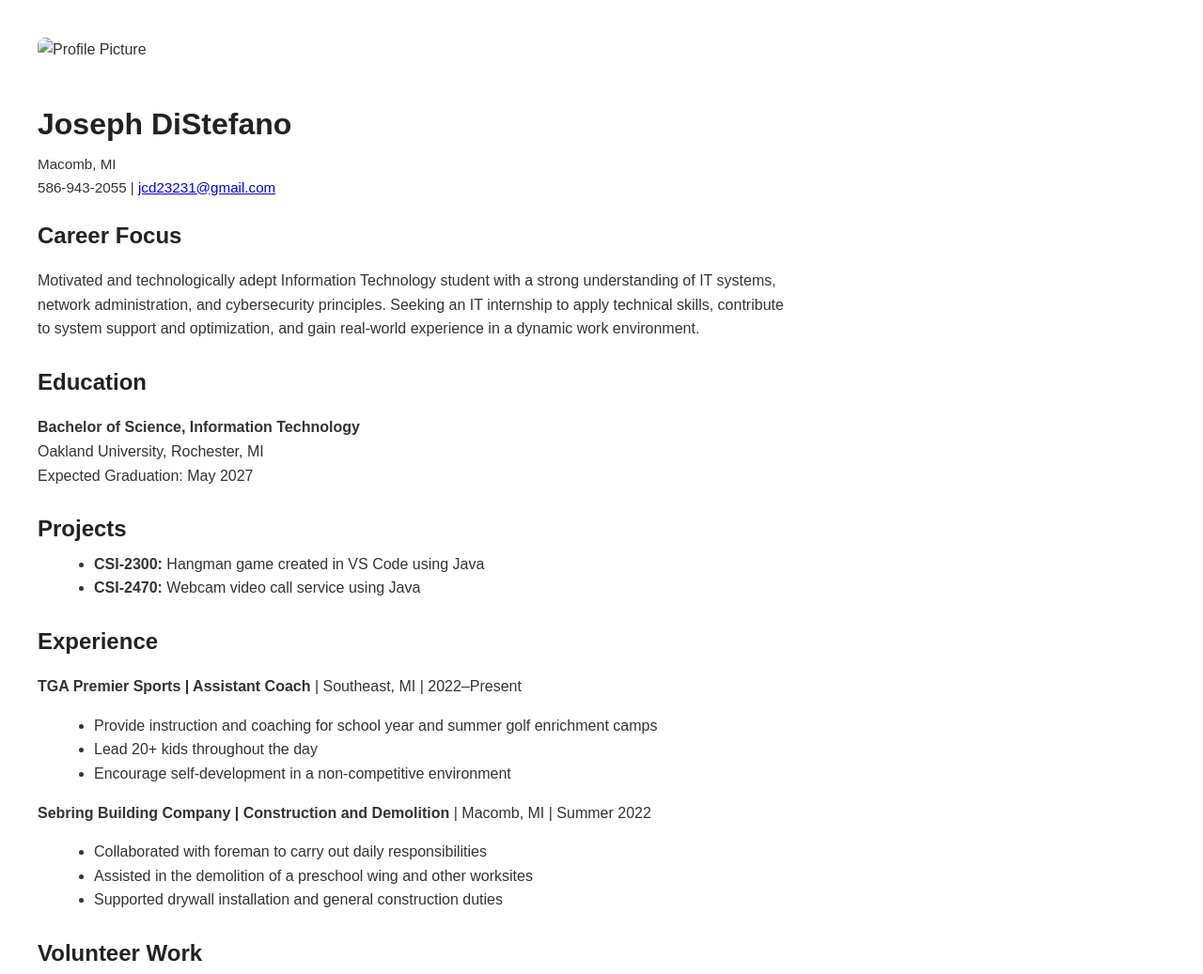
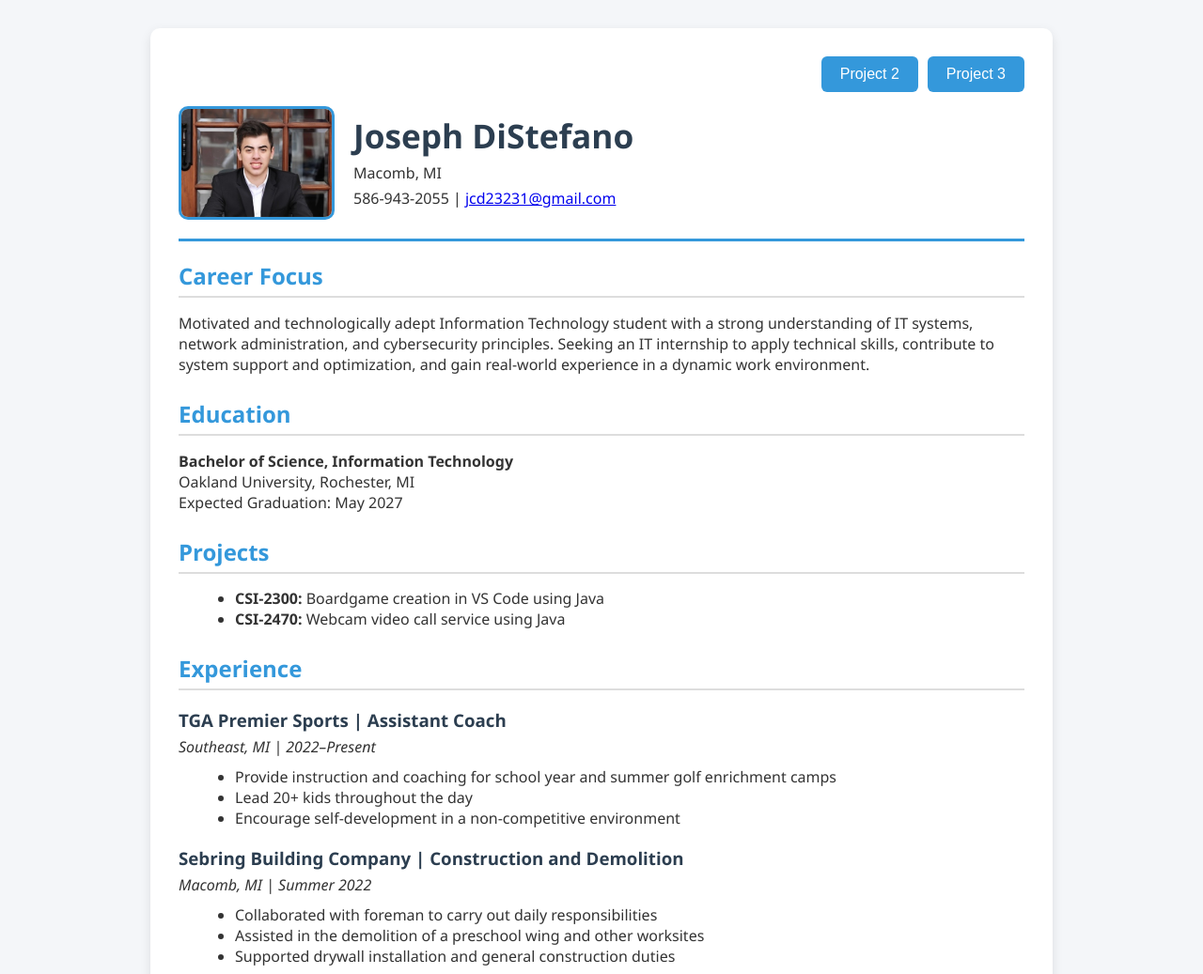
Before and after one commit to JosephDiSt/JosephDiSt.github.io, a plain HTML site: page index.html in a window 1280 px wide. Shown: the top 1037 px of the page at 94% size. Drawn offline with Linux system fonts and the light colour scheme.

Commit message:
Rename resume.html to index.html

```diff
--- a/index.html
+++ b/index.html
@@ -2,93 +2,84 @@
 <html lang="en">
 <head>
   <meta charset="UTF-8">
-  <title>Joseph DiStefano - Resume</title>
-  <style>
-    body {
-      font-family: Arial, sans-serif;
-      margin: 40px;
-      line-height: 1.6;
-      color: #333;
-      max-width: 800px;
-    }
-    h1, h2, h3 {
-      color: #222;
-      margin-bottom: 5px;
-    }
-    .section {
-      margin-bottom: 25px;
-    }
-    .contact {
-      font-size: 0.95em;
-      margin-bottom: 20px;
-    }
-    ul {
-      margin: 5px 0 10px 20px;
-    }
-    .profile-pic {
-      width: 180px;
-      border-radius: 8px;
-      margin-bottom: 20px;
-    }
-  </style>
+  <title>Joseph DiStefano – Resume</title>
+  <link rel="stylesheet" href="styles.css">
 </head>
 <body>
-  <img src="IMG_1297.jpg" alt="Profile Picture" class="profile-pic">
+  <div class="container">
 
+    <!-- Top navigation buttons -->
+    <nav class="project-nav">
+      <button onclick="window.location.href='project2.html'">Project 2</button>
+      <button onclick="window.location.href='project3.html'">Project 3</button>
+    </nav>
+
+    <header>
+      <img src="images/IMG_1297.jpg" alt="Profile Picture" class="profile-pic">
+      <div class="header-info">
         <h1>Joseph DiStefano</h1>
-  <div class="contact">
-    Macomb, MI <br>
-    586-943-2055 | <a href="mailto:jcd23231@gmail.com">jcd23231@gmail.com</a>
+        <p>Macomb, MI</p>
+        <p>586-943-2055 | <a href="mailto:jcd23231@gmail.com">jcd23231@gmail.com</a></p>
       </div>
+    </header>
 
-  <div class="section">
+    <section class="section">
       <h2>Career Focus</h2>
-    <p>Motivated and technologically adept Information Technology student with a strong understanding of IT systems, network administration, and cybersecurity principles. Seeking an IT internship to apply technical skills, contribute to system support and optimization, and gain real-world experience in a dynamic work environment.</p>
-  </div>
+      <p>
+        Motivated and technologically adept Information Technology student with a strong understanding of IT systems, network administration, and cybersecurity principles. Seeking an IT internship to apply technical skills, contribute to system support and optimization, and gain real-world experience in a dynamic work environment.
+      </p>
+    </section>
 
-  <div class="section">
+    <section class="section">
       <h2>Education</h2>
       <p><strong>Bachelor of Science, Information Technology</strong><br>
       Oakland University, Rochester, MI<br>
       Expected Graduation: May 2027</p>
-  </div>
+    </section>
 
-  <div class="section">
+    <section class="section">
       <h2>Projects</h2>
       <ul>
-      <li><strong>CSI-2300:</strong> Hangman game created in VS Code using Java</li>
+        <li><strong>CSI-2300:</strong> Boardgame creation in VS Code using Java</li>
         <li><strong>CSI-2470:</strong> Webcam video call service using Java</li>
       </ul>
-  </div>
+    </section>
 
-  <div class="section">
+    <section class="section">
       <h2>Experience</h2>
-    <p><strong>TGA Premier Sports | Assistant Coach</strong> | Southeast, MI | 2022–Present</p>
+      <div class="job">
+        <h3>TGA Premier Sports | Assistant Coach</h3>
+        <p>Southeast, MI | 2022–Present</p>
         <ul>
           <li>Provide instruction and coaching for school year and summer golf enrichment camps</li>
           <li>Lead 20+ kids throughout the day</li>
           <li>Encourage self-development in a non-competitive environment</li>
         </ul>
+      </div>
 
-    <p><strong>Sebring Building Company | Construction and Demolition</strong> | Macomb, MI | Summer 2022</p>
+      <div class="job">
+        <h3>Sebring Building Company | Construction and Demolition</h3>
+        <p>Macomb, MI | Summer 2022</p>
         <ul>
           <li>Collaborated with foreman to carry out daily responsibilities</li>
           <li>Assisted in the demolition of a preschool wing and other worksites</li>
           <li>Supported drywall installation and general construction duties</li>
         </ul>
       </div>
+    </section>
 
-  <div class="section">
+    <section class="section">
       <h2>Volunteer Work</h2>
       <p><strong>Vintage Lane Neighborhood Group</strong></p>
       <ul>
         <li>Provided home care, yard cleanup, and snow removal for elderly community members</li>
       </ul>
-  </div>
+    </section>
 
-  <div class="section">
+    <section class="section">
       <h2>Technical Skills</h2>
       <p>Computer networking, Cybersecurity Principles, Python, Java, Linux, Microsoft Office Suite</p>
+    </section>
   </div>
 </body>
 </html>
--- a/styles.css
+++ b/styles.css
@@ -0,0 +1,93 @@
+/* Base layout */
+body {
+  font-family: "Segoe UI", Tahoma, Geneva, Verdana, sans-serif;
+  background: #f4f6f9;
+  color: #333;
+  margin: 0;
+  padding: 0;
+}
+
+.container {
+  max-width: 900px;
+  margin: 30px auto;
+  background: #fff;
+  padding: 30px;
+  border-radius: 10px;
+  box-shadow: 0 4px 12px rgba(0,0,0,0.1);
+}
+
+/* Header section */
+header {
+  display: flex;
+  align-items: center;
+  border-bottom: 3px solid #3498db;
+  padding-bottom: 20px;
+  margin-bottom: 20px;
+}
+
+.profile-pic {
+  width: 160px;
+  border-radius: 10px;
+  margin-right: 20px;
+  border: 3px solid #3498db;
+}
+
+.header-info h1 {
+  margin: 0;
+  font-size: 2.2em;
+  color: #2c3e50;
+}
+
+.header-info p {
+  margin: 5px 0;
+}
+
+/* Section styling */
+.section {
+  margin-bottom: 25px;
+}
+
+.section h2 {
+  color: #3498db;
+  border-bottom: 2px solid #ddd;
+  padding-bottom: 5px;
+  margin-bottom: 15px;
+}
+
+/* Top navigation buttons */
+.project-nav {
+  display: flex;
+  justify-content: flex-end;
+  margin-bottom: 15px;
+}
+
+.project-nav button {
+  background-color: #3498db;
+  color: white;
+  border: none;
+  padding: 10px 20px;
+  margin-left: 10px;
+  border-radius: 6px;
+  cursor: pointer;
+  font-size: 1em;
+  transition: background-color 0.3s ease;
+}
+
+.project-nav button:hover {
+  background-color: #217dbb;
+}
+
+/* Job sections */
+.job h3 {
+  margin-bottom: 5px;
+  color: #2c3e50;
+}
+
+.job p {
+  margin: 0 0 10px;
+  font-style: italic;
+}
+
+ul {
+  margin: 5px 0 10px 20px;
+}
```
Also changed, not shown: project2.html (+36 -0 lines), project3.html (+36 -0 lines), 1 other file. Lines whose indentation alone changed are shown as unchanged.
